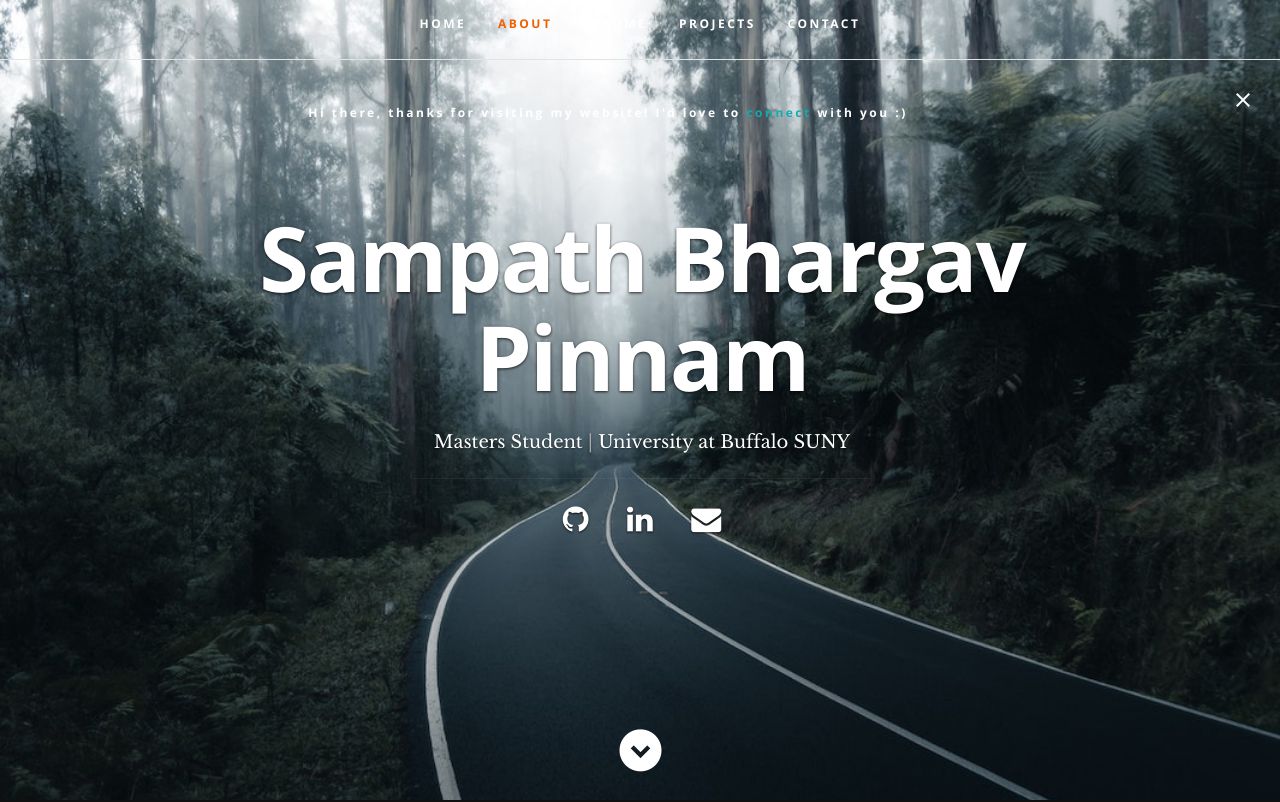
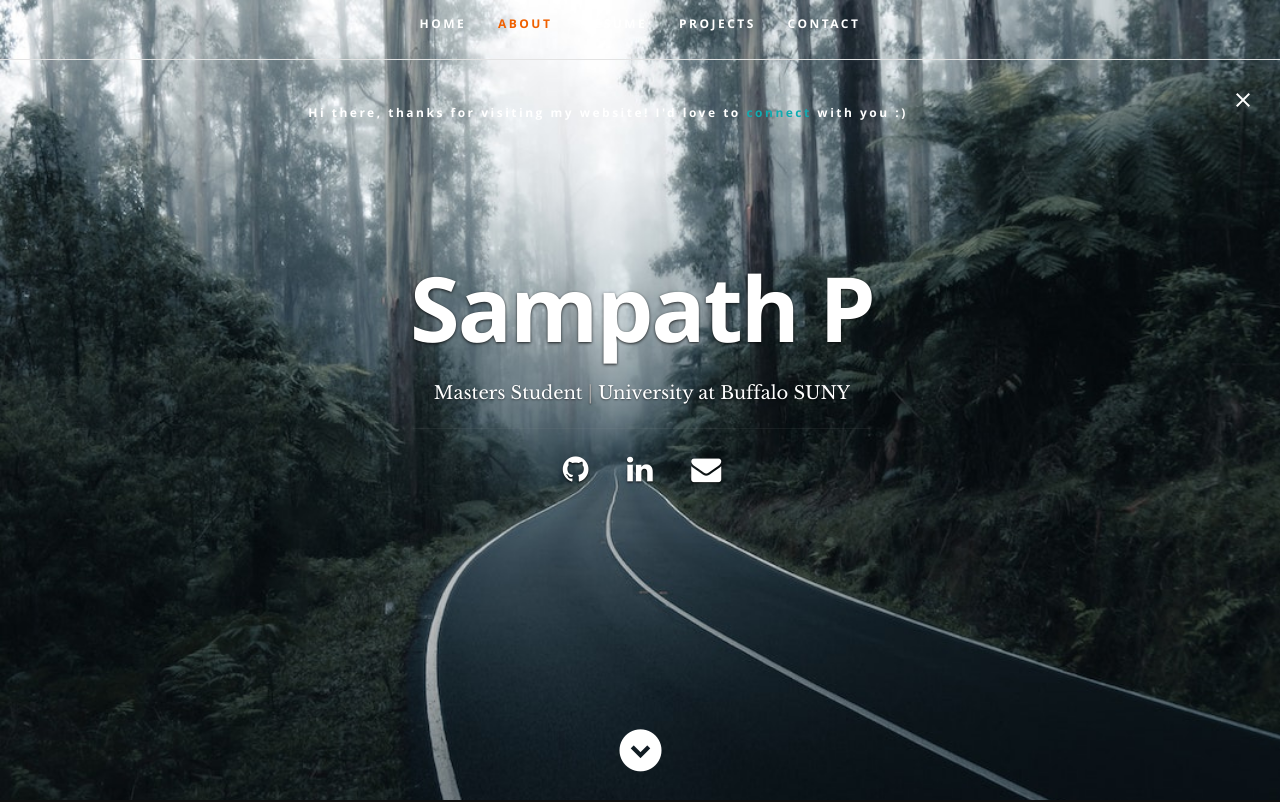
Before and after one commit to sampathbhargav/Personal_Website, a plain HTML site: page index.html in a window 1280 px wide. Shown: the top 802 px of the page. Drawn offline with nearby package versions, Linux system fonts and the light colour scheme.

Commit message:
Update index.html

```diff
--- a/index.html
+++ b/index.html
@@ -83,7 +83,7 @@
 
       <div class="row banner">
          <div class="banner-text">
-            <h1 class="responsive-headline">Sampath Bhargav Pinnam</h1>
+            <h1 class="responsive-headline">Sampath P</h1>
             <h3> <span>Masters Student</span> | <span>University at Buffalo SUNY</span> <!--| <span>Founder</span></h3> -->
             <!--<h3><span>background pc: Himalayas by Sunwoo Kang<span></h3>-->
             <hr />
```
